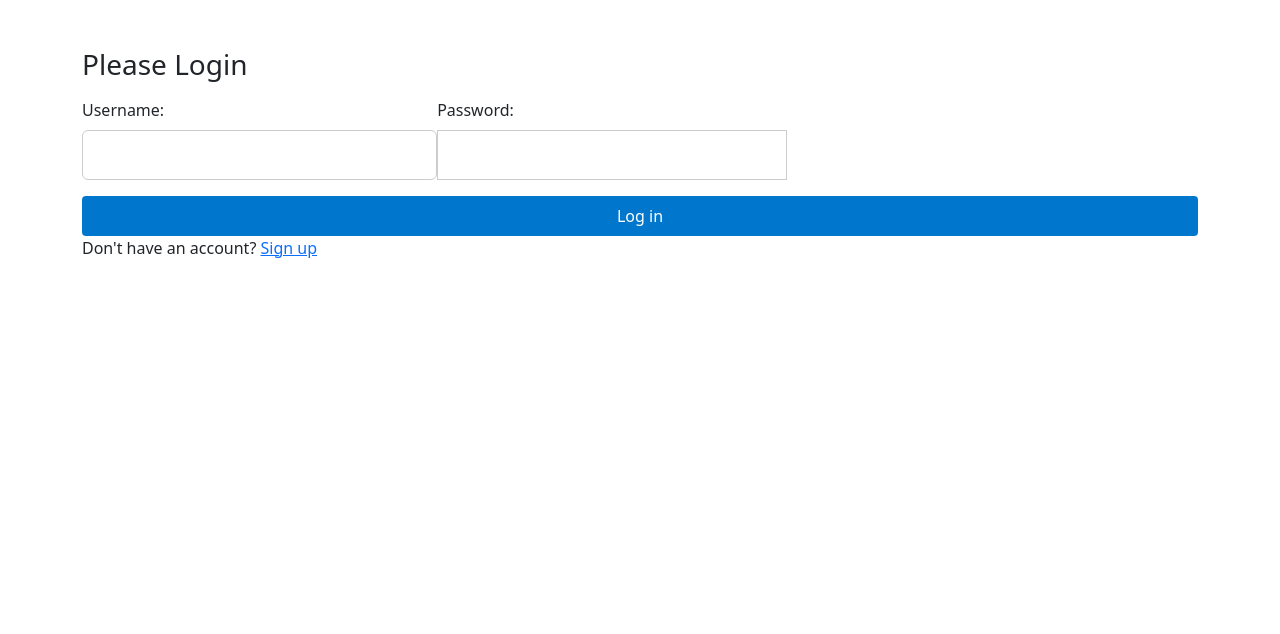
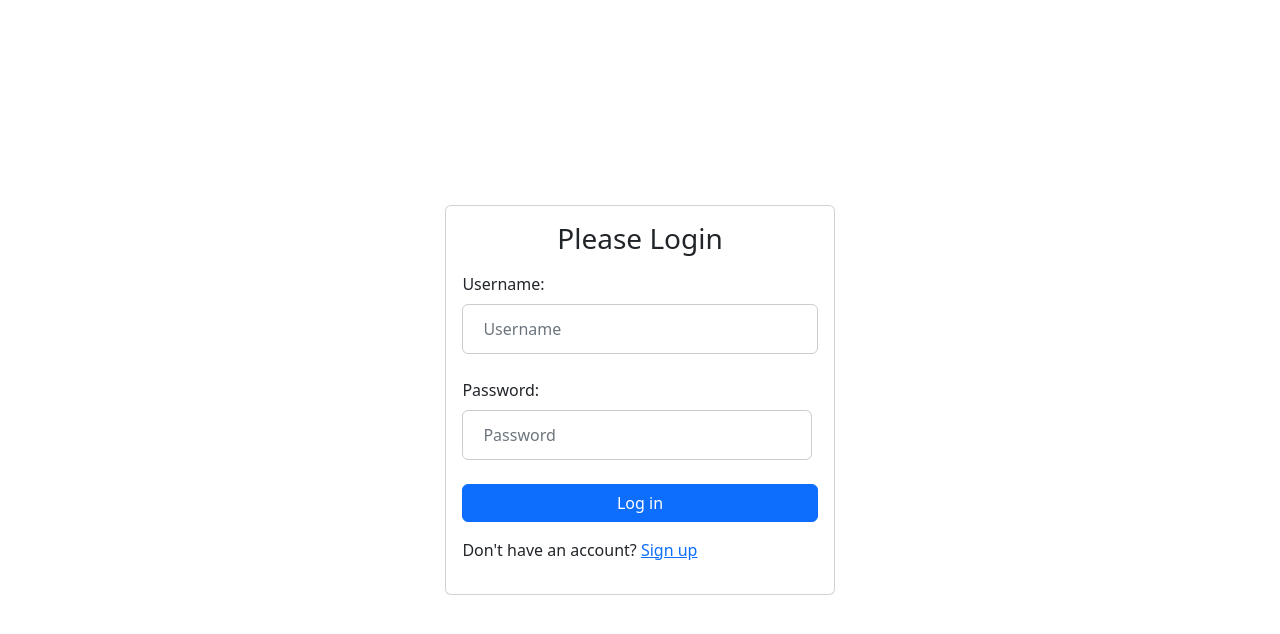
Before and after one commit to jonayoub/final-project, a React (Create React App) app: page / in a window 1280 px wide. Shown: the top 634 px of the page. Built offline with nearby package versions, Linux system fonts and the light colour scheme.

Commit message:
Updated Css on Login and Signup with Bootstrap.

```diff
--- a/src/LoginForm.css
+++ b/src/LoginForm.css
@@ -1,10 +1,10 @@
-.form-container {
+/* .form-container {
     display: flex;
     flex-direction: column;
     align-items: center;
     justify-content: center;
     height: 100vh;
-  }
+  } */
 
   /*
   https://www.w3schools.com/howto/tryit.asp?filename=tryhow_css_login_form
@@ -22,23 +22,5 @@
   https://www.w3schools.com/howto/tryit.asp?filename=tryhow_css_login_form
   */
   button {
-    color: white;
-    padding: 14px 20px;
-    margin: 8px 0;
-    border: none;
-    cursor: pointer;
     width: 100%;
   }
-
-
-  .form-submit {
-    background-color: #0077cc;
-    color: #fff;
-    border-radius: 4px;
-    padding: 8px 16px;
-    cursor: pointer;
-  }
-
-  .form-submit:hover {
-    background-color: #0066b3;
-  }
--- a/src/LoginForm.js
+++ b/src/LoginForm.js
@@ -3,7 +3,6 @@ import { toast } from 'react-toastify';
 import { useNavigate } from 'react-router-dom';
 import { supabase } from './supabaseClient';
 import { Link } from 'react-router-dom';
-import SignUpForm from './SignUpForm';
 import "./LoginForm.css";
 
 
@@ -48,34 +47,50 @@ function LoginForm() {
   }
 
   return (
-    <div className="container mt-5">
-        <h1 className="h3 mb-3 font-weight-normal">Please Login</h1>
+    <div class="d-flex align-items-center justify-content-center vh-100">
+      <div className="card">
+        <div className="card-body">
+          <h1 className="h3 mb-3 font-weight-normal text-center">Please Login</h1>
           <form onSubmit={handleSubmit}>
+            <div className="mb-3">
               <label className="sr-only">
                 Username:
-          <input className="form-control mb-3"
+                <input
+                  className="form-control"
                   type="text"
+                  placeholder="Username"
                   value={userName}
                   onChange={handleUsernameChange}
                   required
                 />
               </label>
+            </div>
+            <div className="mb-3">
               <label>
                 Password:
                 <input
                   type="password"
+                  className="form-control"
+                  placeholder="Password"
                   value={password}
                   onChange={handlePasswordChange}
                   required
                 />
               </label>
-        <button className="form-submit" type="submit">Log in</button>
+            </div>
 
-        <p>
+            <button className="btn btn-primary" type="submit">
+              Log in
+            </button>
+
+            <p className="mt-3">
               Don't have an account? <Link to="/signupform">Sign up</Link>
             </p>
           </form>
         </div>
+      </div>
+  </div>
+
   );
 }
 
--- a/src/SignUpForm.js
+++ b/src/SignUpForm.js
@@ -44,24 +44,55 @@ function SignUpForm() {
   }
 
   return (
-    <div className="form-container">
-      <h1>Sign Up</h1>
+<div class="d-flex align-items-center justify-content-center vh-100">
+      <div className="card">
+        <div className="card-body">
+          <h1 className="h3 mb-3 font-weight-normal text-center">Sign Up</h1>
           <form onSubmit={handleSignup}>
-      <label>
+            <div className="mb-3">
+              <label className="sr-only">
                 Username:
-        <input type="text" value={userName} onChange={handleUsernameChange} required />
+                <input
+                  className="form-control"
+                  type="text"
+                  placeholder="Username"
+                  value={userName}
+                  onChange={handleUsernameChange}
+                  required
+                />
               </label>
+            </div>
+            <div className="mb-3">
               <label>
                 Password:
-        <input type="password" value={password} onChange={handlePasswordChange} required />
+                <input
+                  type="password"
+                  className="form-control"
+                  placeholder="Password"
+                  value={password}
+                  onChange={handlePasswordChange}
+                  required
+                />
               </label>
-      <button className="form-submit"  type="submit">Sign up</button>
+            </div>
 
-      <p>
+            <button className="btn btn-primary" type="submit">
+              Sign up
+            </button>
+
+
+            <p className="mt-3">
          <Link to="/">Back to login</Link>
         </p>
           </form>
         </div>
+      </div>
+  </div>
+
+
+
+
+
   )
 }
 
--- a/src/index.css
+++ b/src/index.css
@@ -11,3 +11,8 @@ code {
   font-family: source-code-pro, Menlo, Monaco, Consolas, 'Courier New',
     monospace;
 }
+
+
+body {
+  background-color: #0077cc;
+}
```
Lines whose indentation alone changed are shown as unchanged.
